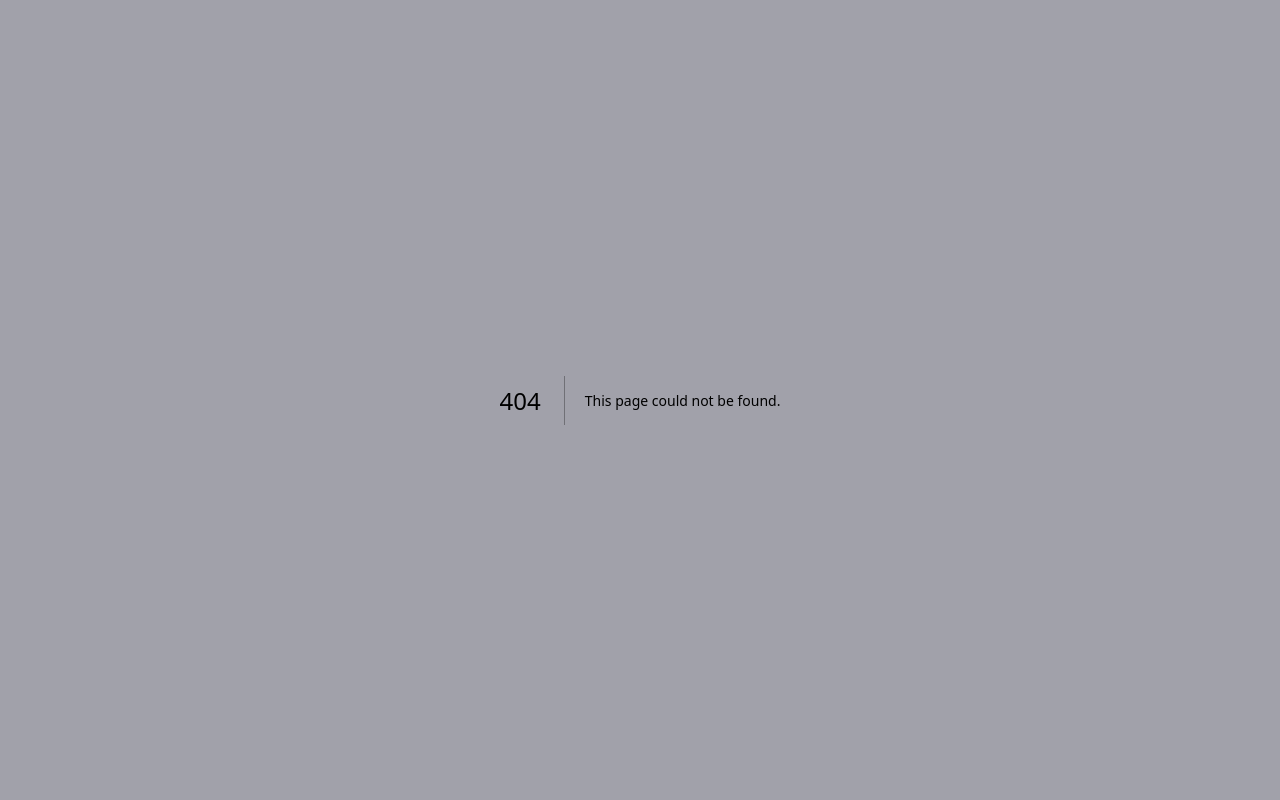
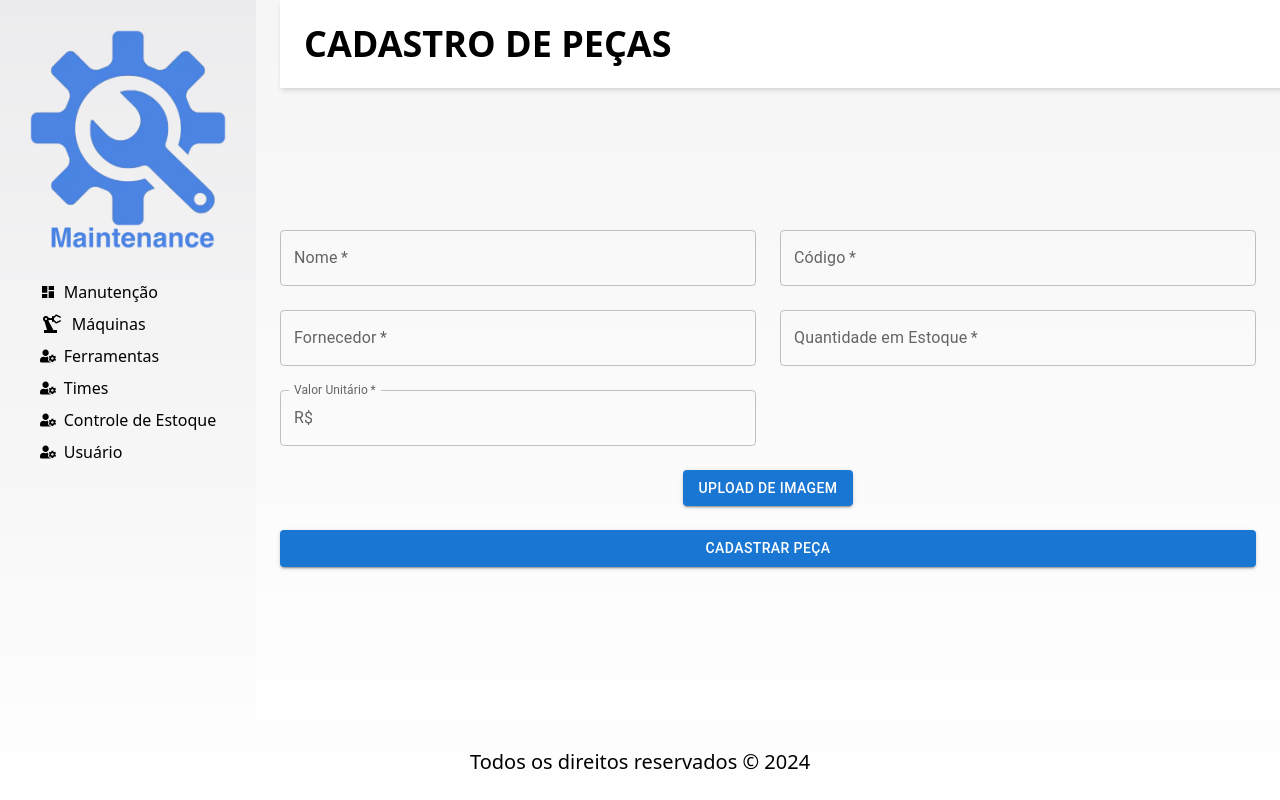
Before and after one commit to GuilhermeMLeal/ManutencaoAPP, a Next.js app in the folder frontend/: page /pages/tools/createTool in a window 1280 px wide. Before the commit this address had no page. Built offline with nearby package versions, Linux system fonts and the light colour scheme.

Commit message:
feat(tool page): implemented the tool pages

```diff
--- /dev/null
+++ b/frontend/src/app/components/tools/createTool.tsx
@@ -0,0 +1,106 @@
+import React from "react";
+import { TextField, Button, Grid, Box, InputAdornment } from "@mui/material";
+import Title from "@/app/components/title";
+
+export default function CreateTool() {
+  return (
+    <main className="flex-1 p-6 pt-24 flex flex-col bg-white/90">
+      <Title title={"Cadastro de Peças"} />
+      <Box
+        component="form"
+        noValidate
+        sx={{
+          width: "100%",
+          maxWidth: 1000,
+          display: "flex",
+          flexDirection: "column",
+          justifyContent: "center",
+          alignItems: "center",
+          margin: "auto",
+        }}
+      >
+        <Grid container spacing={3}>
+          <Grid item xs={12} sm={6}>
+            <TextField
+              required
+              id="name"
+              name="name"
+              label="Nome"
+              fullWidth
+              variant="outlined"
+            />
+          </Grid>
+          <Grid item xs={12} sm={6}>
+            <TextField
+              required
+              id="code"
+              name="code"
+              label="Código"
+              fullWidth
+              variant="outlined"
+            />
+          </Grid>
+          <Grid item xs={12} sm={6}>
+            <TextField
+              required
+              id="supplier"
+              name="supplier"
+              label="Fornecedor"
+              fullWidth
+              variant="outlined"
+            />
+          </Grid>
+          <Grid item xs={12} sm={6}>
+            <TextField
+              required
+              id="quantity"
+              name="quantity"
+              label="Quantidade em Estoque"
+              type="number"
+              fullWidth
+              variant="outlined"
+            />
+          </Grid>
+          <Grid item xs={12} sm={6}>
+            <TextField
+              required
+              id="unitPrice"
+              name="unitPrice"
+              label="Valor Unitário"
+              type="number"
+              InputProps={{
+                startAdornment: (
+                  <InputAdornment position="start">R$</InputAdornment>
+                ),
+              }}
+              fullWidth
+              variant="outlined"
+            />
+          </Grid>
+          <Grid container item xs={12} justifyContent="center">
+            <Grid item>
+              <input
+                accept="image/*"
+                style={{ display: "none" }}
+                id="upload-button-file"
+                type="file"
+              />
+              <label htmlFor="upload-button-file">
+                <Button variant="contained" component="span">
+                  Upload de Imagem
+                </Button>
+              </label>
+            </Grid>
+          </Grid>
+          <Grid item xs={12}>
+            <a href="/pages/tools">
+              <Button variant="contained" color="primary" fullWidth>
+                Cadastrar Peça
+              </Button>
+            </a>
+          </Grid>
+        </Grid>
+      </Box>
+    </main>
+  );
+}
--- a/frontend/src/app/components/tools/mainTools.tsx
+++ b/frontend/src/app/components/tools/mainTools.tsx
@@ -0,0 +1,93 @@
+import React from "react";
+import { Box, Typography, Button, Container } from "@mui/material";
+import CardBox from "../cardBox";
+import Title from "../title";
+
+function createData(
+  name: string,
+  code: string,
+  supplier: string,
+  quantity: number,
+  unitPrice: number,
+  imageUrl: string,
+  description: string,
+) {
+  return {
+    name,
+    code,
+    supplier,
+    quantity,
+    unitPrice,
+    imageUrl,
+    description,
+  };
+}
+
+const rows = [
+  createData(
+    "Peça A",
+    "P001",
+    "Fornecedor X",
+    100,
+    15.0,
+    "/image/parafuso.avif",
+    "Descrição da Peça A.",
+  ),
+  createData(
+    "Peça B",
+    "P002",
+    "Fornecedor Y",
+    200,
+    22.0,
+    "/image/parafuso.avif",
+    "Descrição da Peça B.",
+  ),
+  createData(
+    "Peça C",
+    "P003",
+    "Fornecedor Z",
+    150,
+    18.0,
+    "/image/parafuso.avif",
+    "Descrição da Peça C.",
+  ),
+];
+
+export default function MainTools() {
+  return (
+    <main className="flex-1 flex flex-col p-6 pt-24 bg-white/90">
+      <Title title={"Sistema de Gestão de Peças"} />
+      <Box sx={{ textAlign: "center", mb: 4, paddingTop: 4 }}>
+        <Typography variant="h4" component="h1" gutterBottom>
+          Visualização Detalhada de Peças
+        </Typography>
+        <a href="/pages/tools/createTool">
+          <Button variant="contained" color="primary" size="large">
+            Cadastrar uma Peça
+          </Button>
+        </a>
+      </Box>
+      <Container maxWidth="lg">
+        <Box
+          sx={{
+            display: "flex",
+            flexWrap: "wrap",
+            gap: 2,
+            justifyContent: "center",
+            mt: 4,
+          }}
+        >
+          {rows.map((row, index) => (
+            <CardBox
+              key={index}
+              image={row.imageUrl}
+              title={`${row.name} (Código: ${row.code})`}
+              description={`Fornecedor: ${row.supplier} - Quantidade: ${row.quantity} - Valor Unitário: R$${row.unitPrice.toFixed(2)}`}
+              text={row.name}
+            />
+          ))}
+        </Box>
+      </Container>
+    </main>
+  );
+}
--- /dev/null
+++ b/frontend/src/app/pages/tools/createTool/page.tsx
@@ -0,0 +1,15 @@
+import Aside from "@/app/components/asideBar";
+import Footer from "@/app/components/footer";
+import CreateTool from "@/app/components/tools/createTool";
+
+export default function CreateToolPage() {
+  return (
+    <div className="h-screen flex flex-col">
+      <div className="flex-1 flex ">
+        <Aside />
+        <CreateTool />
+      </div>
+      <Footer />
+    </div>
+  );
+}
```
